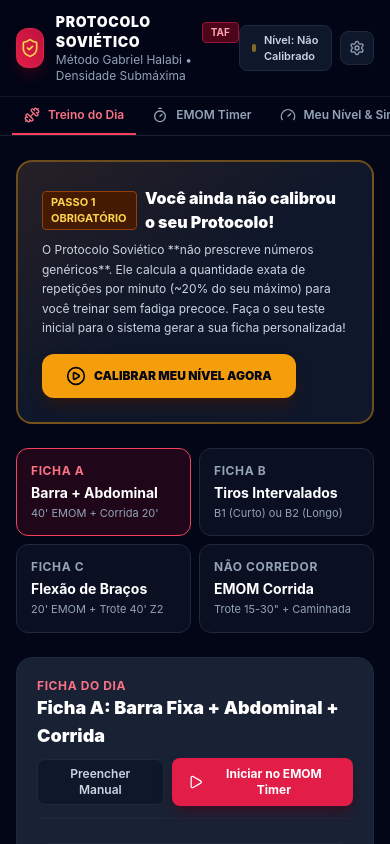
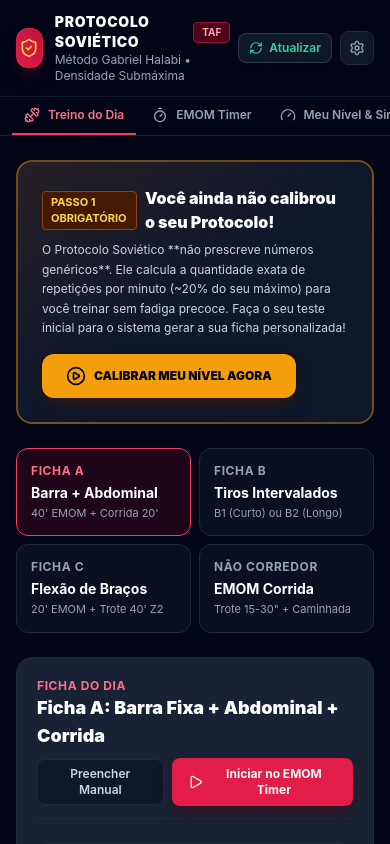
Before and after one commit to lucasleo99/taf-protocolo-sovietico, a website: page index.html in a window 390 px wide. Shown: the top 844 px of the page. Drawn offline with nearby package versions, Linux system fonts and the light colour scheme.

Commit message:
feat: added force reload button with cache buster to header

```diff
--- a/app.js
+++ b/app.js
@@ -50,6 +50,20 @@ const AppState = {
   simulados: []
 };
 
+// Forçar Atualização Limpando Cache do Celular
+function forceReloadApp() {
+  const btn = document.getElementById('btn-force-reload');
+  if (btn) {
+    const icon = btn.querySelector('i');
+    if (icon) icon.classList.add('animate-spin');
+  }
+
+  // Gera timestamp para forçar o navegador a baixar a versão mais nova do servidor
+  setTimeout(() => {
+    window.location.href = window.location.origin + window.location.pathname + '?reload=' + Date.now();
+  }, 250);
+}
+
 // Wake Lock API (Impede celular de desligar tela no treino)
 let wakeLock = null;
 
--- a/index.html
+++ b/index.html
@@ -9,6 +9,9 @@
   <meta name="theme-color" content="#090d16">
   <meta name="apple-mobile-web-app-capable" content="yes">
   <meta name="apple-mobile-web-app-status-bar-style" content="black-translucent">
+  <meta http-equiv="Cache-Control" content="no-cache, no-store, must-revalidate">
+  <meta http-equiv="Pragma" content="no-cache">
+  <meta http-equiv="Expires" content="0">
 
   <!-- Tailwind CSS via CDN -->
   <script src="https://cdn.tailwindcss.com"></script>
@@ -64,12 +67,18 @@
         </div>
       </div>
 
-      <!-- Indicadores Rápidos -->
-      <div class="flex items-center space-x-2 md:space-x-4 text-xs">
-        <div id="header-status-badge" class="bg-slate-900 px-3 py-1.5 rounded-lg border border-slate-800 flex items-center gap-2">
+      <!-- Indicadores Rápidos e Botão Atualizar -->
+      <div class="flex items-center space-x-2 text-xs">
+        <div id="header-status-badge" class="hidden sm:flex bg-slate-900 px-3 py-1.5 rounded-lg border border-slate-800 items-center gap-2">
           <span class="w-2 h-2 rounded-full bg-amber-400 animate-pulse"></span>
           <span id="header-level-desc" class="text-slate-300 text-[11px] font-semibold">Calibrando nível...</span>
         </div>
+
+        <!-- Botão Forçar Atualização do App -->
+        <button onclick="forceReloadApp()" id="btn-force-reload" class="btn-pressable px-2.5 py-1.5 rounded-lg bg-slate-900 hover:bg-slate-800 border border-slate-700/80 text-emerald-400 hover:text-emerald-300 flex items-center gap-1.5 transition text-xs font-semibold shadow-sm" title="Recarregar versão mais recente da nuvem">
+          <i data-lucide="refresh-cw" class="w-3.5 h-3.5 text-emerald-400"></i>
+          <span>Atualizar</span>
+        </button>
 
         <button onclick="switchTab('ajustes')" class="p-2 rounded-lg bg-slate-900 hover:bg-slate-800 border border-slate-800 text-slate-400 hover:text-white transition" title="Configurações">
           <i data-lucide="settings" class="w-4 h-4"></i>
@@ -824,7 +833,7 @@
     </div>
   </div>
 
-  <!-- SCRIPT PRINCIPAL -->
-  <script src="app.js"></script>
+  <!-- SCRIPT PRINCIPAL COM CACHE BUSTING -->
+  <script src="app.js?v=2.2"></script>
 </body>
 </html>
```
